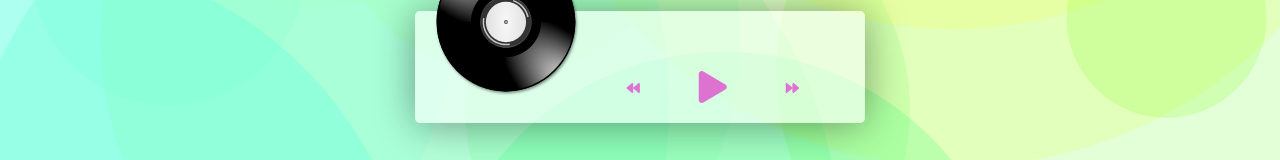
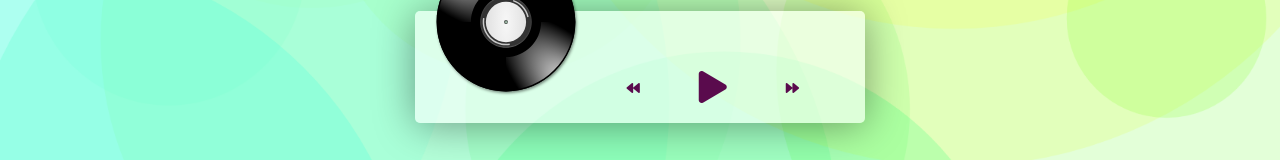
Before and after one commit to webgrandmo/bj-player, a plain HTML site: page index.html in a window 1280 px wide. Shown: the part 381-541 px from the top of the page. Drawn offline with Linux system fonts and the light colour scheme.

Commit message:
bj-player/css. Add styling

```diff
--- a/css/style.css
+++ b/css/style.css
@@ -69,7 +69,8 @@ body {
     outline: none;
     cursor: pointer;
     padding: 0 1rem;
-    color: rgb(221, 114, 209);
+    /* //color: #087CA7; */
+    color: #5A0B4D;
 }
 
 .player-nav button:focus {
```
